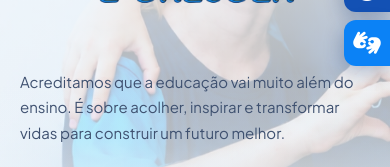
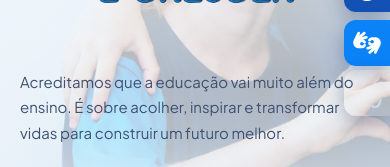
Before and after one commit to MatheusProensa/front-end-escola-cda, a React (Vite) app in the folder frontend/: page / in a window 390 px wide. Shown: the part 406-573 px from the top of the page. Built offline with nearby package versions, Linux system fonts and the light colour scheme; no server answers; the database is empty.

Commit message:
Alinhar o botão do VLibras como 3º da pilha de acessibilidade

```diff
--- a/frontend/src/App.css
+++ b/frontend/src/App.css
@@ -2458,17 +2458,35 @@ html.a11y-contrast { filter: contrast(1.32) saturate(1.25); }
 }
 @media print { .a11y-bar, .a11y-menu { display: none !important; } }
 
-/* Botão nativo do VLibras fica oculto — acionado pelo botão "Acessível em Libras".
-   Jogado pra fora da tela de forma robusta (não importa como o widget se posicione),
-   mas continua no DOM e acionável por código (dispatchEvent). */
+/* Botão nativo do VLibras: alinhado como 3º botão, logo abaixo dos 2 da barra
+   de acessibilidade (que fica centralizada na lateral direita). */
 div[vw] [vw-access-button],
 [vw-access-button] {
   position: fixed !important;
-  left: -9999px !important;
-  right: auto !important;
-  top: -9999px !important;
+  right: 0 !important;
+  left: auto !important;
   bottom: auto !important;
-  opacity: 0 !important;
+  top: calc(50% + 62px) !important;   /* logo abaixo dos 2 botões (2×52 + gap, centrados) */
+  transform: none !important;
+  width: 52px !important;
+  height: 52px !important;
+  min-width: 52px !important;
+  max-width: 52px !important;
+  border-radius: 12px 0 0 12px !important;
+  overflow: hidden !important;
+  box-shadow: -2px 6px 18px rgba(19,52,110,.28) !important;
+  margin: 0 !important;
+  z-index: 99990 !important;
+}
+@media (max-width: 768px) {
+  div[vw] [vw-access-button],
+  [vw-access-button] {
+    top: calc(50% + 54px) !important;   /* botões de 46px no celular */
+    width: 46px !important;
+    height: 46px !important;
+    min-width: 46px !important;
+    max-width: 46px !important;
+  }
 }
 
 
```
